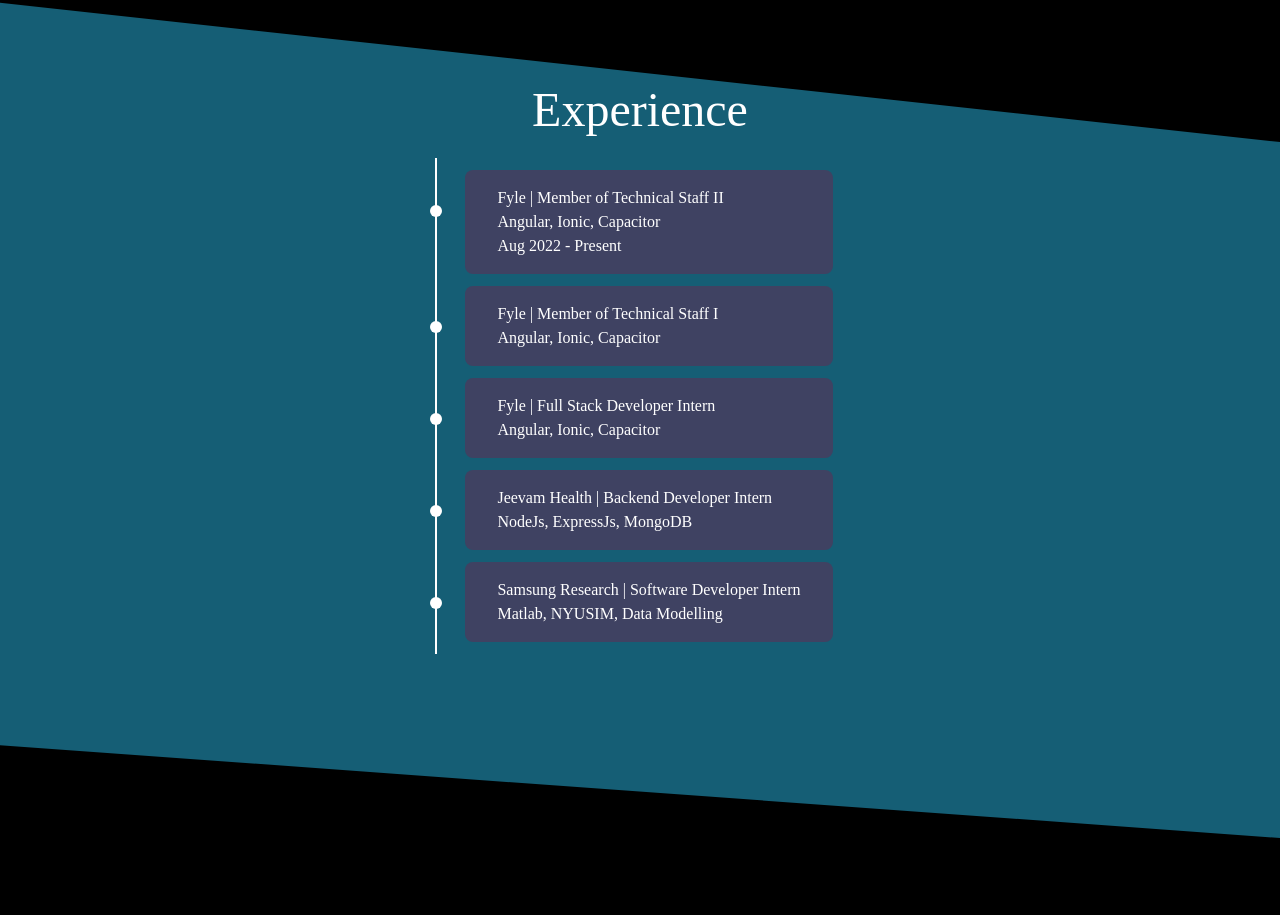
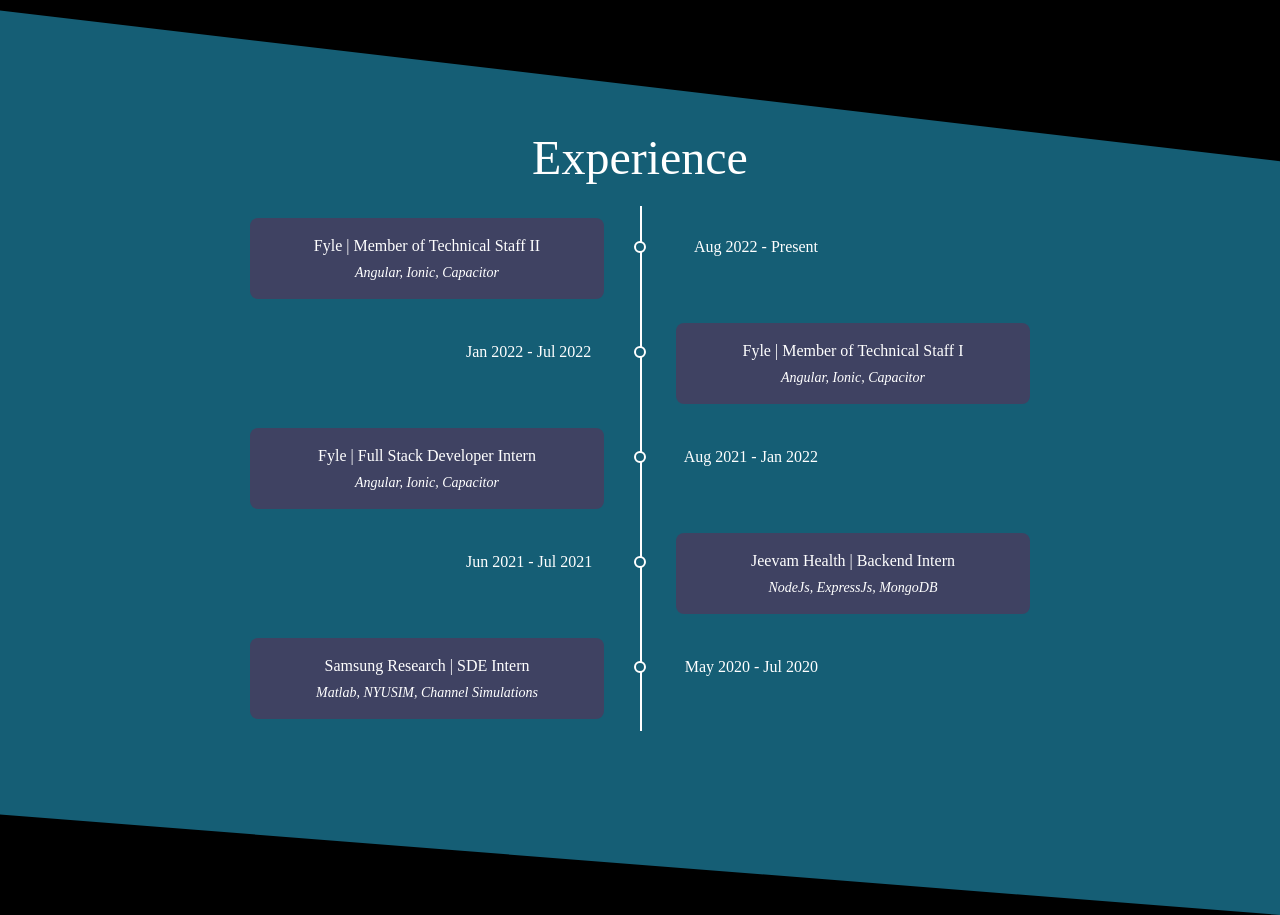
Before and after one commit to yksolanki9/portfolio-site, a Gatsby site: page / in a window 1280 px wide. Shown: the part 1690-2605 px from the top of the page. Before the commit the page ends 2528 px from the top, so only its background shows below. Built offline with nearby package versions, Linux system fonts and the light colour scheme; Gatsby itself is replaced by a stand-in of ours.

Commit message:
Add experience section with timeline

```diff
--- a/src/components/Experience.tsx
+++ b/src/components/Experience.tsx
@@ -2,42 +2,55 @@
 
 export const Experience = () => {
   return (
-    <div className="2xl:pt-64 pt-44 pb-40 px-16 h-fit bg-cyan-800 experience-section">
+    <div className="2xl:pt-64 pt-56 pb-40 px-16 h-fit bg-cyan-800 experience-section">
       <h2 className="text-5xl text-center">Experience</h2>
-      <div className="flex flex-col items-center">
+      <div className="page">
+        <div className="section">
           <div className="top-container">
             <div className="exp-container left">
+              <div className="date">Aug 2022 - Present </div>
+              <div className="content">
                 <div>Fyle | Member of Technical Staff II</div>
-            <div>Angular, Ionic, Capacitor</div>
-            <div className="date">Aug 2022 - Present</div>
+                <div className="subtitle">Angular, Ionic, Capacitor</div>
+              </div>
             </div>
 
-          <div className="exp-container">
+            <div className="exp-container right">
+              <div className="date">Jan 2022 - Jul 2022</div>
+              <div className="content">
                 <div>Fyle | Member of Technical Staff I</div>
-            <div>Angular, Ionic, Capacitor</div>
+                <div className="subtitle">Angular, Ionic, Capacitor</div>
+              </div>
             </div>
 
-          <div className="exp-container">
+            <div className="exp-container left">
+              <div className="date">Aug 2021 - Jan 2022</div>
+              <div className="content">
                 <div>Fyle | Full Stack Developer Intern</div>
-            <div>Angular, Ionic, Capacitor</div>
+                <div className="subtitle">Angular, Ionic, Capacitor</div>
+              </div>
             </div>
 
-          <div className="exp-container">
-            <div>Jeevam Health | Backend Developer Intern</div>
-            <div>NodeJs, ExpressJs, MongoDB</div>
+            <div className="exp-container right">
+              <div className="date">Jun 2021 - Jul 2021</div>
+              <div className="content">
+                <div>Jeevam Health | Backend Intern</div>
+                <div className="subtitle">NodeJs, ExpressJs, MongoDB</div>
+              </div>
             </div>
 
-          <div className="exp-container">
-            <div>Samsung Research | Software Developer Intern</div>
-            <div>Matlab, NYUSIM, Data Modelling</div>
+            <div className="exp-container left">
+              <div className="date">May 2020 - Jul 2020</div>
+              <div className="content">
+                <div>Samsung Research | SDE Intern</div>
+                <div className="subtitle">
+                  Matlab, NYUSIM, Channel Simulations
+                </div>
+              </div>
+            </div>
           </div>
         </div>
       </div>
     </div>
   );
 };
-
-
-  // /* <div className="exp-container-icon">
-  //             <img src={fyleLogo}></img>
-  //           </div> */
--- a/styles.css
+++ b/styles.css
@@ -17,40 +17,88 @@
   clip-path: polygon(0 10%, 100% 25%, 100% 100%, 0 90%);
 }
 
+.page {
+  display: flex;
+  align-items: center;
+  justify-content: center;
+  width: 100%;
+}
+
+.section {
+  width: 50%;
+  text-align: center;
+  min-width: 900px;
+}
+
 .top-container {
   margin: 24px;
-  padding-left: 16px;
-  border-left: 2px solid white;
+  position: relative;
+}
+
+.top-container::after {
+  content: '';
+  position: absolute;
+  width: 2px;
+  background: white;
+  top: 0;
+  bottom: 0;
+  left: 50%;
 }
 
 .exp-container {
+  padding: 12px;
+  position: relative;
+  width: 50%;
+}
+
+.exp-container.left {
+  left: 0;
+}
+
+.exp-container.right {
+  left: 50%;
+}
+
+.exp-container::after {
+  content: '';
+  position: absolute;
+  top: 35px;
+  right: -6px;
+  height: 12px;
+  width: 12px;
+  background-color: rgb(21 94 117);
+  border: 2px solid white;
+  border-radius: 100%;
+  z-index: 1;
+}
+
+.exp-container.right::after {
+  left: -6px;
+}
+
+.exp-container .date {
+  position: absolute;
+  top: calc(50% - 24px);
+}
+
+.exp-container.left .date {
+  right: -178px;
+}
+
+.exp-container.right .date {
+  left: -174px;
+}
+
+.exp-container .content {
   background-color: #3f4262;
-  padding: 16px 32px;
-  margin: 12px;
-  position: relative;
+  margin: 0 24px;
+  padding: 16px;
   border-radius: 8px;
 }
 
-.exp-container:before {
-  content: '';
-  position: absolute;
-  top: 35px;
-  left: -35px;
-  height: 12px;
-  width: 12px;
-  background-color: white;
-  border-radius: 100%;
+.subtitle {
+  font-weight: 200;
+  font-size: 14px;
+  font-style: italic;
+  padding-top: 4px;
 }
-
-/* .exp-container-icon {
-  position: absolute;
-  top: 22px;
-  left: -44px;
-  height: 36px;
-  width: 36px;
-}
-
-.exp-container-icon img {
-  border-radius: 100%;
-}
- */
```
Lines whose indentation alone changed are shown as unchanged.
